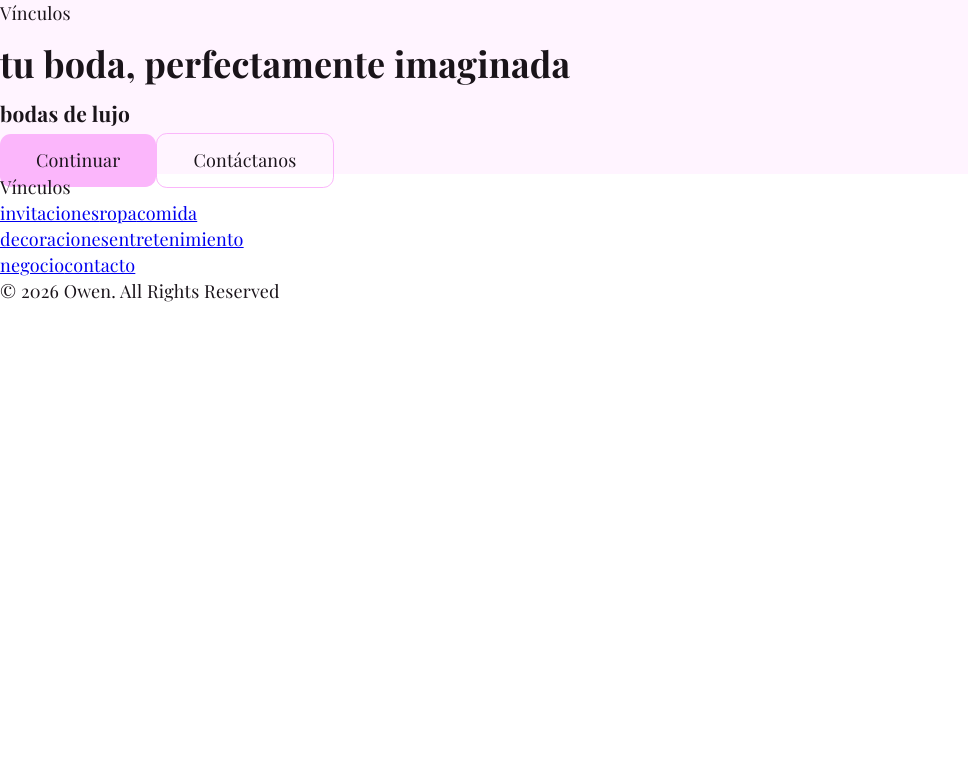
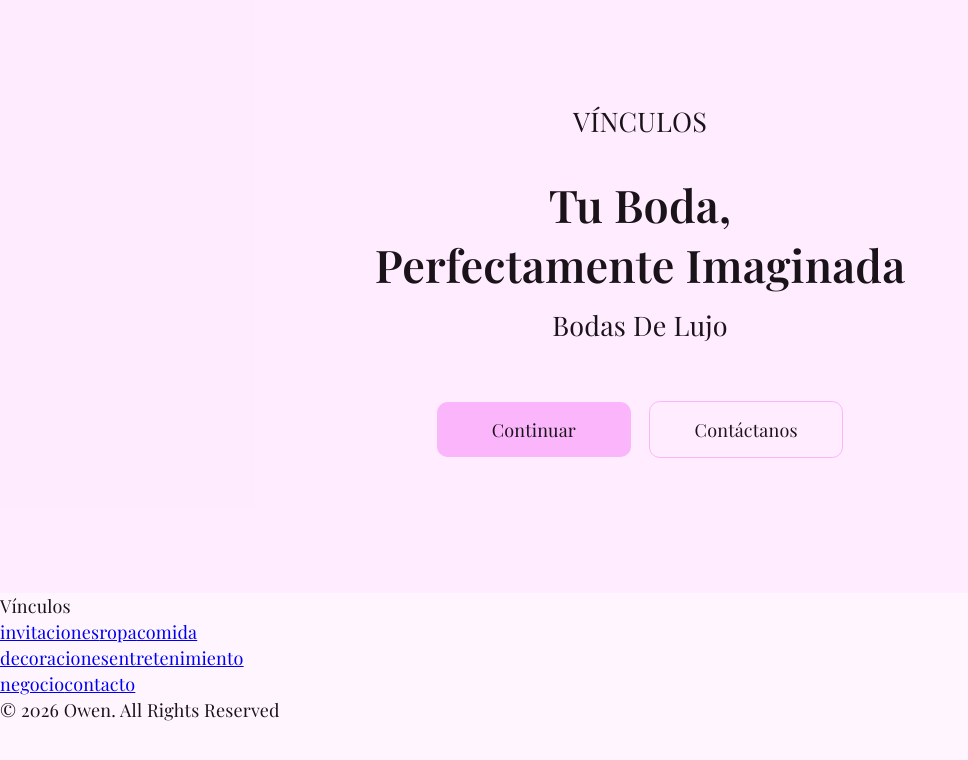
Before and after one commit to cascaade/vinculos, a React (Vite) app: page / in a window 1280 px wide. Shown: the top 760 px of the page, without its empty margins (0-968 px from the left). Built offline with nearby package versions, Linux system fonts and the light colour scheme; a web font is replaced by a local one.

Commit message:
Style hero

```diff
--- a/src/componentes/Boton.tsx
+++ b/src/componentes/Boton.tsx
@@ -4,12 +4,13 @@ import styles from './Boton.module.scss';
 export type BotonProps = {
     children: ReactNode,
     fill: "main" | "ghost",
+    className: string,
     href?: string,
     onclick?: () => void,
 };
 
-export default function Boton({ children, fill, href, onclick }: BotonProps) {
+export default function Boton({ children, fill, href, onclick, className }: BotonProps) {
     return (
-        <a className={`${styles.boton} ${fill === "main" ? styles.main : styles.ghost}`} href={href} onClick={onclick}>{children}</a>
+        <a className={`${className} ${styles.boton} ${fill === "main" ? styles.main : styles.ghost}`} href={href} onClick={onclick}>{children}</a>
     );
 }
--- a/src/index.css
+++ b/src/index.css
@@ -1,7 +1,7 @@
 :root {
     --text: hsl(300, 13%, 9%);
     --text-h: #08060d;
-    --bg: #fff;
+    --bg: hsl(300, 100%, 98%, 100%);
     --border: #e5e4e7;
     --code-bg: #f4f3ec;
     --accent: #aa3bff;
--- a/src/secciones/Hero.module.scss
+++ b/src/secciones/Hero.module.scss
@@ -1,3 +1,39 @@
 .hero {
     background-color: hsla(300, 90%, 85%, 15%);
+    text-align: center;
+    padding: 6rem 0 7rem;
+
+    .heroFloat {
+        width: fit-content;
+        margin: auto;
+    }
+
+    .logo {
+        text-transform: uppercase;
+        font-size: 1.5rem;
+        font-weight: normal;
+    }
+
+    .title {
+        text-transform: capitalize;
+        font-size: 2.5rem;
+        font-weight: 600;
+        margin-top: 2rem;
+        margin-bottom: 1rem;
+        line-height: normal;
+    }
+
+    .subtitle {
+        text-transform: capitalize;
+        font-size: 1.5rem;
+        font-weight: normal;
+        margin-top: 0;
+        margin-bottom: 3rem;
+    }
+
+    .button {
+        margin: .5rem;
+        width: calc(40% - 1rem);
+        display: inline-block;
+    }
 }
--- a/src/secciones/Hero.tsx
+++ b/src/secciones/Hero.tsx
@@ -4,11 +4,13 @@ import Boton from "../componentes/Boton.tsx";
 export default function Hero() {
     return (
         <div className={styles.hero}>
-            <span className={styles.logo}>Vínculos</span>
-            <h1 className={styles.title}>tu boda, perfectamente imaginada</h1>
-            <h3>bodas de lujo</h3>
-            <Boton fill="main">Continuar</Boton>
-            <Boton fill="ghost">Contáctanos</Boton>
+            <div className={styles.heroFloat}>
+                <span className={styles.logo}>Vínculos</span>
+                <h1 className={styles.title}>tu boda, <br/>perfectamente imaginada</h1>
+                <h3 className={styles.subtitle}>bodas de lujo</h3>
+                <Boton fill="main" className={styles.button}>Continuar</Boton>
+                <Boton fill="ghost" className={styles.button}>Contáctanos</Boton>
+            </div>
         </div>
     );
 }
```
